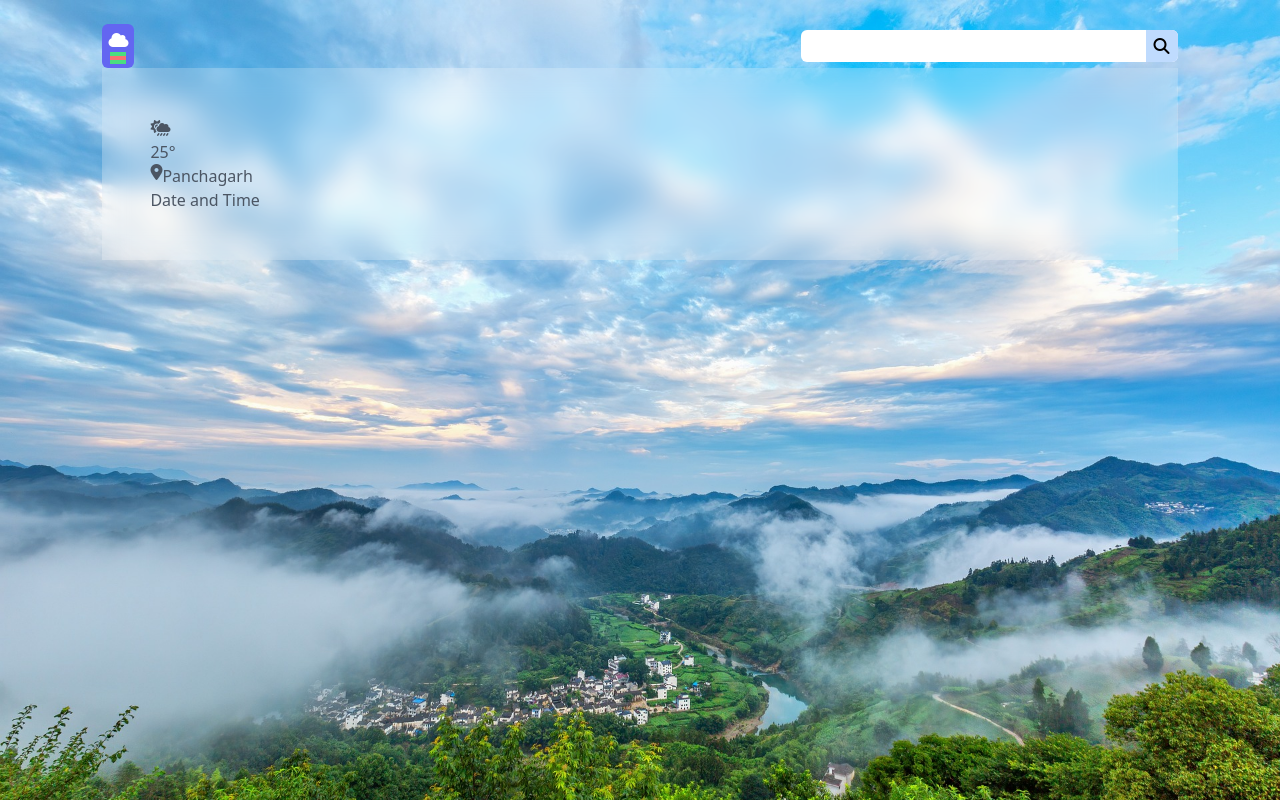
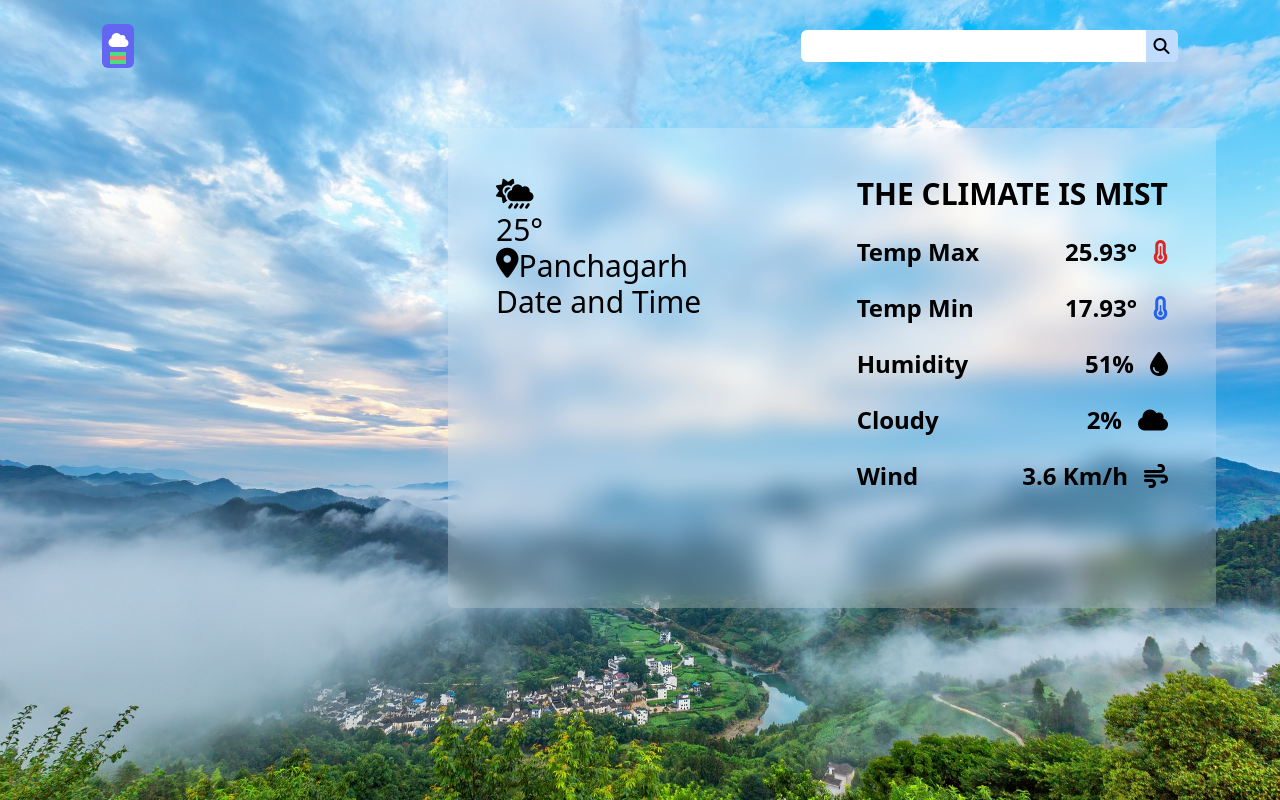
Before and after one commit to siammahamud/Weather-dashboard-with-tailwindcss, a website built with Vite: page index.html in a window 1280 px wide. Built offline with nearby package versions, Linux system fonts and the light colour scheme.

Commit message:
html layout created and some styles are added

```diff
--- a/index.html
+++ b/index.html
@@ -15,25 +15,15 @@
   </head>
 
   <body>
-    <!-- <div class="bg-slate-300">
-
-<i class="fa-solid fa-cloud-sun"></i>
-<i class="fa-solid fa-location-dot"></i>
-<i class="fa-solid fa-temperature-three-quarters"></i>
-<i class="fa-solid fa-temperature-half"></i>
-<i class="fa-solid fa-droplet "></i>
-<i class="fa-solid fa-cloud"></i>
-<i class="fa-solid fa-wind"></i>
-
-
-    </div> -->
+    <!-- wrapper  -->
     <div
       style="
         background-image: url(./assets/images/sky.jpg);
         background-size: cover;
       "
-      class="w-full h-[100vh] py-6 px-[8%]"
+      class="w-full h-[100vh] py-6 px-[8%] relative"
     >
+    <!-- logo and search box -->
       <div class="flex items-center justify-between">
         <div
           class="bg-indigo-500 p-1 flex flex-col w-8 items-center rounded-md"
@@ -47,7 +37,8 @@
             <div class="w-4 h-1 bg-green-400"></div>
           </span>
         </div>
-        <div class="relative w-[35%]">
+        <!-- search -bar  -->
+        <div class="relative w-1/2 md:w-[35%]">
           <input
             type=" text"
             class="w-full px-6 py-1 rounded-md focus:outline-none focus:ring-2 ring-indigo-600"
@@ -57,25 +48,65 @@
           ></i>
         </div>
       </div>
-
-      <div class="p-12 bg-white/20 backdrop-blur-md text-gray-600">
+    <!-- floating weather-dashboard card  -->
+      <!-- card container -->
+      <div
+        class="mt-12 p-12 bg-white/20 backdrop-blur-md text-black flex flex-col md:flex-row gap-8 justify-between h-[80%] md:h-[60%] rounded-md w-full md:w-4/6 lg:w-3/5 md:absolute top-[10%] right-[5%]"
+      >
+      <!-- left side content:date and time  -->
+        <div class="text-3xl">
+          <i class=" fa-solid fa-cloud-sun-rain"></i>
+          <h1>25°</h1>
+          <h2 class="flex">
+            <i class="fa-solid fa-location-dot"></i>
+            <p>Panchagarh</p>
+          </h2>
+          <p class="" id="dateTime">Date and Time</p>
+        </div>
+      <!-- right side content  -->
         <div>
-            <i class="fa-solid fa-cloud-sun-rain "></i>
-            <h1>25°</h1>
-            <h2 class="flex">
-                <i class="fa-solid fa-location-dot"></i>
-                <p>Panchagarh</p>
-            </h2>
-            <p class="" id="dateTime">Date and Time</p>
-
+          <ol class="text-lg md:text-xl lg:text-2xl font-semibold space-y-3 md:space-y-6">
+            <li class="flex justify-between text-xl md:text-3xl font-bold">THE CLIMATE IS MIST</li>
+            <li class="flex justify-between">
+              <p>Temp Max</p>
+              <span class="flex items-center gap-4">
+                <p>25.93°</p>
+                <i
+                  class="text-red-600 fa-solid fa-temperature-three-quarters"
+                ></i>
+              </span>
+            </li>
+            <li class="flex justify-between">
+              <p>Temp Min</p>
+              <span class="flex items-center gap-4">
+                <p>17.93°</p>
+                <i class="text-blue-600 fa-solid fa-temperature-half"></i>
+              </span>
+            </li>
+            <li class="flex justify-between">
+              <p>Humidity</p>
+              <span class="flex items-center gap-4">
+                <p>51%</p>
+                <i class="fa-solid fa-droplet"></i>
+              </span>
+            </li>
+            <li class="flex justify-between">
+              <p>Cloudy</p>
+              <span class="flex items-center gap-4">
+                <p>2%</p>
+                <i class="fa-solid fa-cloud"></i>
+              </span>
+            </li>
+            <li class="flex justify-between">
+              <p>Wind</p>
+              <span class="flex items-center gap-4">
+                <p>3.6 Km/h</p>
+                <i class="fa-solid fa-wind"></i>
+              </span>
+            </li>
+          </ol>
         </div>
-        <div></div>
-
-
       </div>
-
-
-
     </div>
     <script src="./script.js"></script>
   </body>
```
